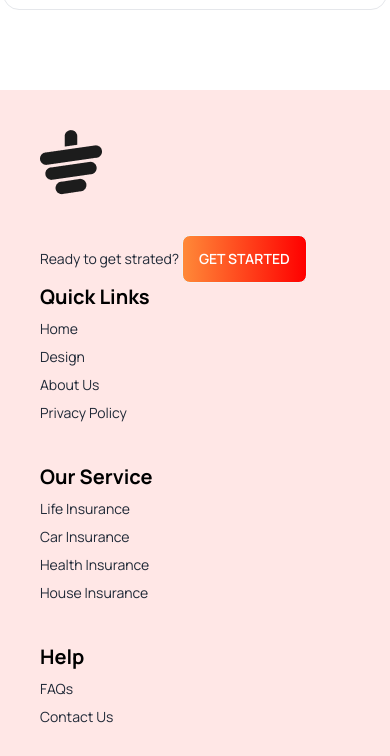
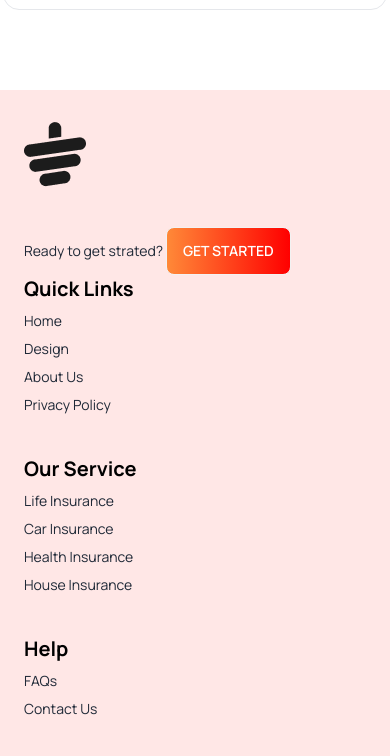
Before and after one commit to Abdullah1203/tea-house-daisyui, a plain HTML site: page index.html in a window 390 px wide. Shown: the part 5756-6512 px from the top of the page. Drawn offline with nearby package versions, Linux system fonts and the light colour scheme.

Commit message:
respomsive checked

```diff
--- a/index.html
+++ b/index.html
@@ -266,8 +266,8 @@
     </main>
 
     <!-- footer -->
-    <footer class="p-10 bg-[#ffe7e6] text-base-content">
-      <div class="flex flex-col justify-between lg:mx-44">
+    <footer class="container lg:p-10 pt-8 bg-[#ffe7e6] text-base-content">
+      <div class="flex flex-col justify-between lg:mx-44 mx-6">
         <div class="footer text-base-content lg:py-20 lg:gap-56">
           <div>
             <img src="images/cup.png" alt="" />
```
